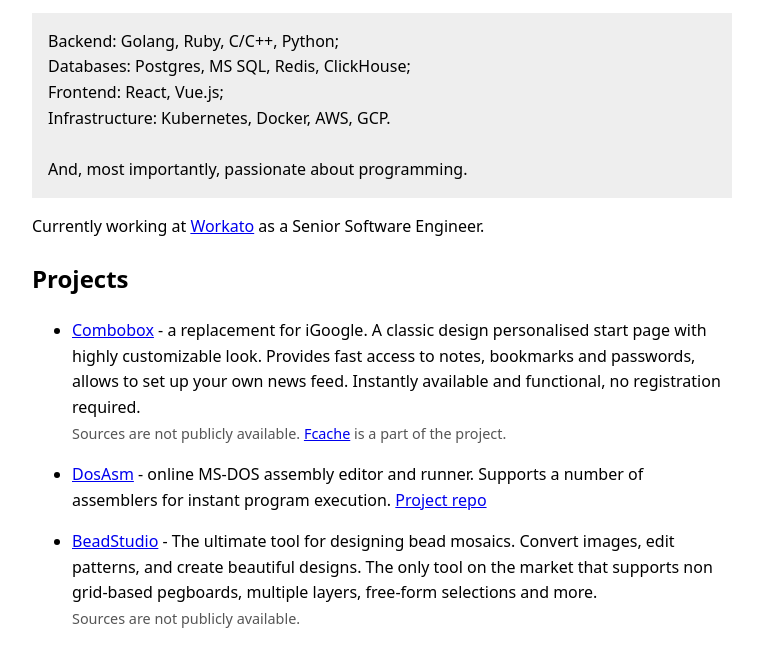
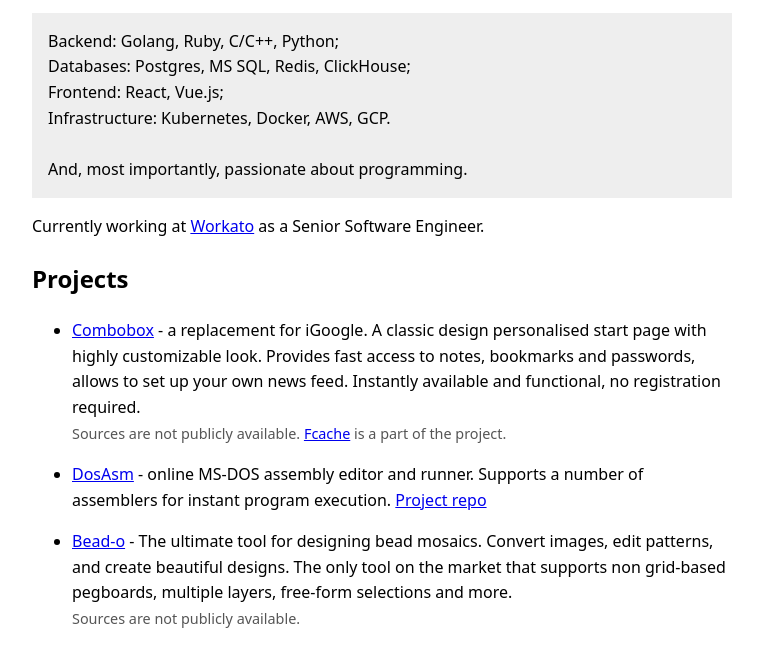
Before and after one commit to bhmj/bhmj.github.io, a plain HTML site: page index.html in a window 1280 px wide. Shown: the part 136-781 px from the top of the page, without its empty margins (258-1021 px from the left). Drawn offline with Linux system fonts and the light colour scheme.

Commit message:
Update BeadStudio link to Bead-o

```diff
--- a/index.html
+++ b/index.html
@@ -50,7 +50,7 @@
         <a href="https://dosasm.com">DosAsm</a> - online MS-DOS assembly editor and runner. Supports a number of assemblers for instant program execution. <a href="https://github.com/bhmj/dosassembly">Project repo</a>
     </li>
     <li>
-        <a href="https://beadstudio.online">BeadStudio</a> - The ultimate tool for designing bead mosaics. Convert images, edit patterns, and create beautiful designs.
+        <a href="https://bead-o.com">Bead-o</a> - The ultimate tool for designing bead mosaics. Convert images, edit patterns, and create beautiful designs.
         The only tool on the market that supports non grid-based pegboards, multiple layers, free-form selections and more.<br>
         <span class="note">Sources are not publicly available.</span>
     </li>
```
